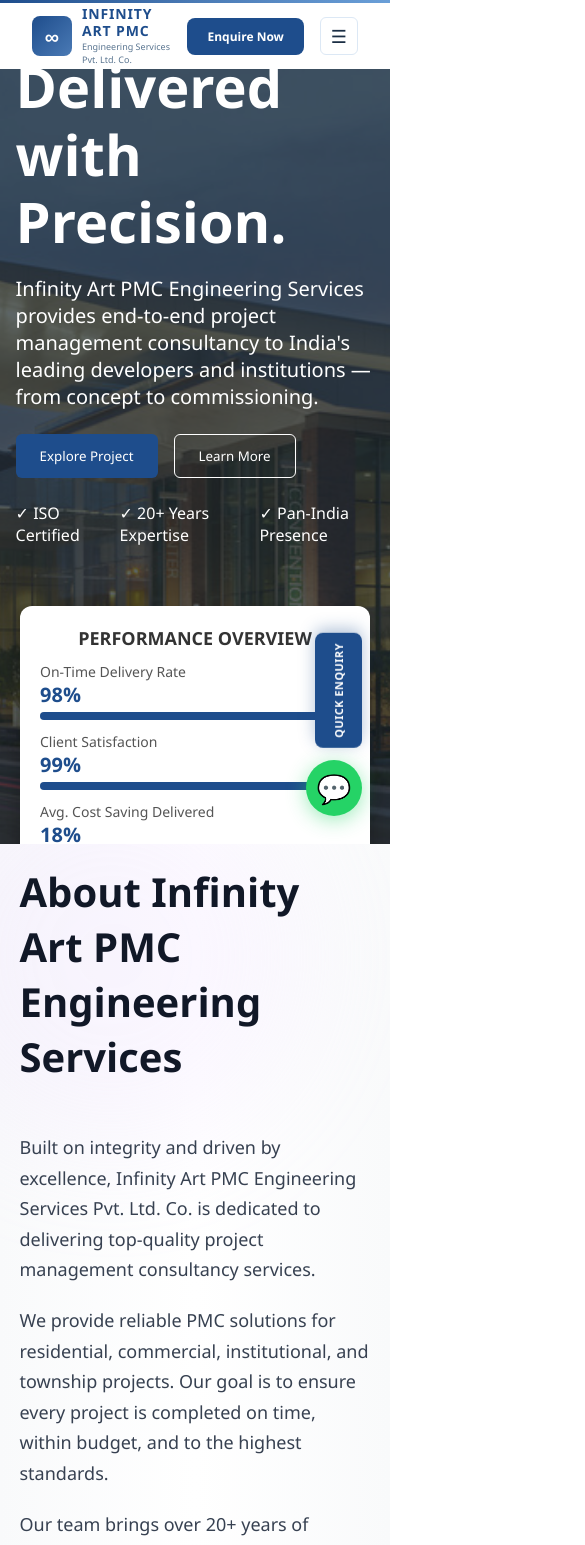
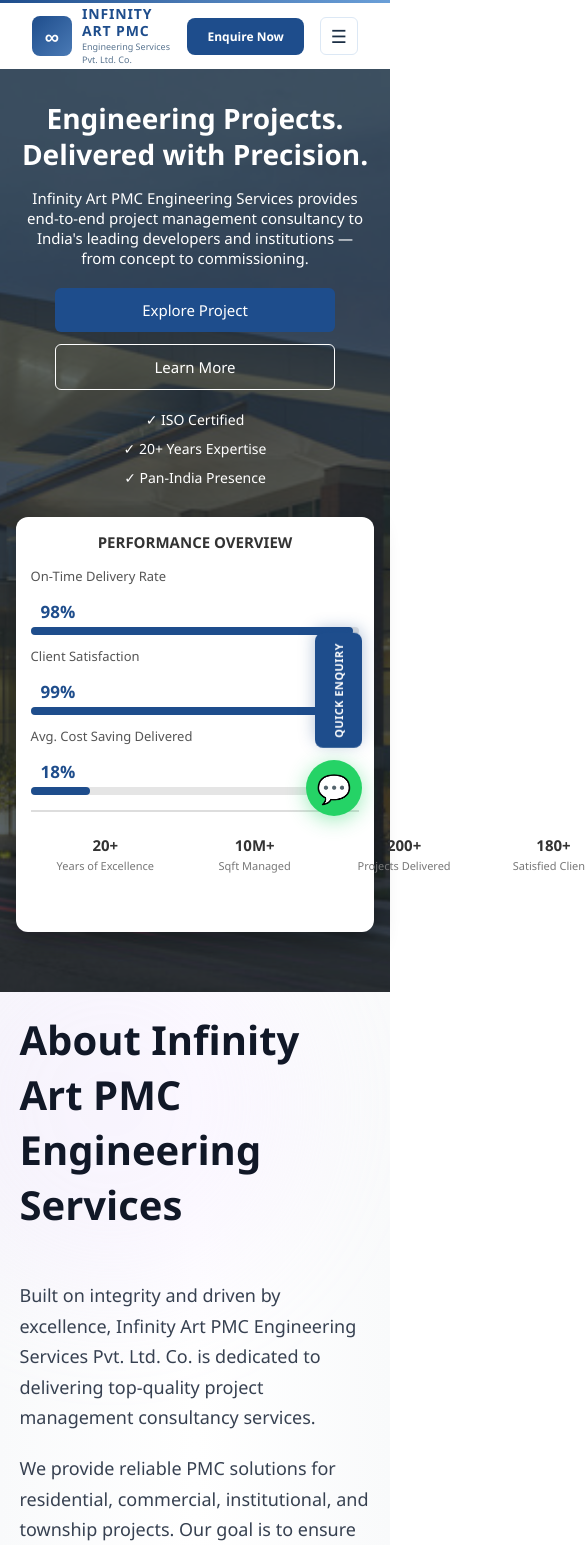
Before and after one commit to mumbaiops45/Infinityart, a Next.js app: page / in a window 390 px wide. Shown: the top 1545 px of the page, 585 px wide, since content can reach past the window. Built offline with nearby package versions, Linux system fonts and the light colour scheme.

Commit message:
Hero sections responsive

```diff
--- a/app/page.jsx
+++ b/app/page.jsx
@@ -250,28 +250,15 @@
         ></div>
 
 
-        <div className="herostly"
-        // style={{
-        //   position: "relative",
-        //   zIndex: 10,
-        //   maxWidth: "1280px",
-        //   width: "100%",
-        //   // padding: "0 32px",
-        //   padding: '4rem 5rem',
-        //   display: "flex",
-        //   flexDirection: "row",
-        //   justifyContent: "space-between",
-        //   color: "#fff",
-        // }}
-        >
+        <div className="herostly">
 
           <div style={{
             width: window.innerWidth <= 768 ? "100%" : "50%",
           }}>
             <h1
               style={{
-                fontSize: "56px",
-                fontWeight: "bold",
+                fontSize: "42px",
+                fontWeight: "700",
                 marginTop: "78px",
                 lineHeight: "1.2",
               }}
--- a/styles/servicehome.modal.css
+++ b/styles/servicehome.modal.css
@@ -1,12 +1,11 @@
+
+
+/* Hero Section Base Styles */
 .hero-rigght {
     display: flex;
     justify-content: flex-end;
     width: 50%;
 }
-
-
-
-
 
 .performcard {
     width: 100%;
@@ -34,7 +33,6 @@
 
 .servicehome {
     max-width: 1280px;
-    /* margin: 0 auto; */
     width: 100%;
     display: grid;
     grid-template-columns: 1fr 1fr;
@@ -56,38 +54,75 @@
     padding: 4rem 5rem;
 }
 
+/* ===== RESPONSIVE FIXES FOR HERO SECTION ===== */
+
+/* Fix for main hero container on all devices */
+div[style*="position: relative"][style*="height: 100vh"] {
+    min-height: 100vh !important;
+}
+
+/* Tablet Landscape (992px to 1024px) */
 @media (max-width: 1024px) {
     .servicehome {
         grid-template-columns: 1fr 1fr;
+        gap: 40px;
+        padding: 3rem 3rem;
+    }
+
+    .herostly {
+        padding: 3rem 3rem;
+    }
+
+    .herostly h1 {
+        font-size: 48px !important;
+        margin-top: 50px !important;
     }
 
     .performcard {
-        height: 352px;
-        width: 353px;
-        position: relative;
-        left: -139px;
-        top: -1pc;
+        width: 100%;
+        max-width: 350px;
+        height: auto;
+        margin: 30px 0 0 auto;
     }
 }
 
+/* Medium Desktop (601px to 992px) */
+@media (min-width: 601px) and (max-width: 992px) {
+    .herostly {
+        padding: 3rem 2rem;
+    }
 
-@media (min-width: 601px) and (max-width: 1600px) {
-    .hero-right {
-        width: 23%;
-        justify-content: flex-end;
+    .herostly h1 {
+        font-size: 42px !important;
+    }
+
+    .hero-rigght {
+        width: 45%;
     }
 
     .performcard {
-        position: relative;
-        top: 60px;
-        height: 390px;
-        max-width: 70%;
+        max-width: 320px;
+        padding: 18px;
     }
 }
 
+/* Mobile Devices (600px and below) */
+@media (max-width: 600px) {
+    /* Fix main container */
+    div[style*="position: relative"][style*="height: 100vh"] {
+        height: auto !important;
+        min-height: 100vh !important;
+        overflow: visible !important;
+        padding: 0 0 40px 0 !important;
+    }
 
-@media (max-width: 600px) {
+    /* Fix background images */
+    img[style*="position: absolute"] {
+        height: 100% !important;
+        min-height: 100vh !important;
+    }
 
+    /* Service Home Section */
     .servicehome {
         grid-template-columns: 1fr;
         gap: 24px;
@@ -105,37 +140,343 @@
         padding: 20px 5%;
         overflow: hidden;
     }
+
+    /* Hero Section Mobile */
     .hero-rigght {
-        width: 100%;            /* Full width on mobile */
-        justify-content: center; /* Center card */
-        margin-top: 30px;
+        width: 100% !important;
+        justify-content: center !important;
+        margin-top: 30px !important;
     }
 
-    /* ✅ HERO FIX */
     .herostly {
-        flex-direction: column;   /* 👈 Yahi main fix hai */
-        padding: 20px 4%;
+        flex-direction: column !important;
+        padding: 60px 4% 40px !important;
+        height: auto !important;
+        overflow: visible !important;
     }
 
-    /* Left content full width */
     .herostly > div:first-child {
-        width: 100%;
+        width: 100% !important;
+        text-align: center !important;
     }
 
-    /* Card section full width */
     .herostly > div:last-child {
-        width: 100%;
-        justify-content: center;
-        margin-top: 30px;
+        width: 100% !important;
+        justify-content: center !important;
+        margin-top: 30px !important;
     }
 
+    /* Hero Title Mobile */
+    .herostly h1 {
+        font-size: 32px !important;
+        margin-top: 20px ;
+        line-height: 1.3 !important;
+    }
+
+    /* Hero Description Mobile */
+    .herostly p[style*="font-size: 20px"] {
+        font-size: 16px !important;
+        margin-top: 15px !important;
+        padding: 0 10px !important;
+    }
+
+    /* Hero Buttons Mobile */
+    .herostly div[style*="display: flex"][style*="gap: 16px"] {
+        flex-direction: column !important;
+        gap: 12px !important;
+        max-width: 280px !important;
+        margin: 20px auto 0 !important;
+    }
+
+    .herostly button {
+        width: 100% !important;
+        padding: 12px 20px !important;
+        font-size: 15px !important;
+    }
+
+    /* Hero Features List Mobile */
+    .herostly ul {
+        flex-direction: column !important;
+        gap: 10px !important;
+        align-items: center !important;
+        justify-content: center !important;
+        margin-top: 20px !important;
+        padding: 0 !important;
+    }
+
+    .herostly li {
+        font-size: 14px !important;
+        margin: 0 !important;
+    }
+
+    /* Performance Card Mobile */
+    .performcard {
+        width: 100% !important;
+        max-width: 340px !important;
+        height: auto !important;
+        margin: 0 auto !important;
+        padding: 18px !important;
+        left: 0 !important;
+        top: 0 !important;
+        position: relative !important;
+    }
+
+    /* Performance Title */
+    .performcard p[style*="font-size: 18px"] {
+        font-size: 16px !important;
+        margin-bottom: 15px !important;
+    }
+
+    /* Performance Items */
+    .performcard div[style*="marginBottom: 12px"] {
+        margin-bottom: 15px !important;
+    }
+
+    .performcard p[style*="color: #555"] {
+        font-size: 13px !important;
+        margin-bottom: 4px !important;
+    }
+
+    .performcard p[style*="color: #1E4D8C"][style*="font-size: 20px"] {
+        font-size: 18px !important;
+    }
+
+    /* Stats Grid - Make all 5 items visible */
+    .performcard div[style*="display: flex"][style*="marginTop: 15px"] {
+        flex-wrap: wrap !important;
+        gap: 15px !important;
+        margin-top: 15px !important;
+    }
+
+    .performcard div[style*="flex: 1"] {
+        flex: 0 0 calc(50% - 15px) !important;
+        padding: 5px !important;
+        /* min-width: 120px !important; */
+    }
+
+    /* Long text stat - make it full width */
+    .performcard div[style*="flex: 1"]:last-child {
+        /* flex: 0 0 100% !important; */
+        margin-top: 5px !important;
+    }
+
+    .performcard p[style*="font-weight: bold"][style*="font-size: 14px"] {
+        font-size: 15px !important;
+        margin-bottom: 3px !important;
+    }
+
+    .performcard span {
+        font-size: 11px !important;
+        line-height: 1.4 !important;
+    }
+
+    /* Divider */
+    .performcard hr {
+        margin: 15px 0 10px !important;
+    }
+}
+
+/* Small Mobile (480px and below) */
+@media (max-width: 480px) {
+    div[style*="position: relative"][style*="height: 100vh"] {
+        padding-bottom: 30px !important;
+    }
+
+    .herostly {
+        padding: 50px 4% 30px !important;
+    }
+
+    .herostly h1 {
+        font-size: 28px !important;
+    }
+
+    .herostly p[style*="font-size: 20px"] {
+        font-size: 15px !important;
+    }
 
     .performcard {
-        width: 100%;
-        max-width: 350px;
-        height: auto;
-        margin-top: 30px;
-        left: 0;
-        top: 0;
+        max-width: 100% !important;
+        padding: 15px !important;
+    }
+
+    .performcard div[style*="flex: 1"] {
+        padding: 8px !important;
+    }
+
+    .performcard p[style*="font-size: 18px"] {
+        font-size: 15px !important;
+    }
+
+    .performcard p[style*="font-size: 14px"] {
+        font-size: 13px !important;
+    }
+
+    .performcard p[style*="font-size: 20px"] {
+        font-size: 17px !important;
     }
 }
+
+/* Extra Small Mobile (360px and below) */
+@media (max-width: 360px) {
+    div[style*="position: relative"][style*="height: 100vh"] {
+        padding-bottom: 20px !important;
+    }
+
+    .herostly {
+        padding: 40px 4% 20px !important;
+    }
+
+    .herostly h1 {
+        font-size: 24px !important;
+    }
+
+    .herostly p[style*="font-size: 20px"] {
+        font-size: 14px !important;
+    }
+
+    .herostly button {
+        font-size: 14px !important;
+        padding: 10px !important;
+    }
+
+    .performcard {
+        padding: 12px !important;
+    }
+
+    .performcard p[style*="font-size: 18px"] {
+        font-size: 14px !important;
+    }
+
+    .performcard p[style*="font-size: 20px"] {
+        font-size: 16px !important;
+    }
+
+    .performcard p[style*="font-size: 14px"] {
+        font-size: 12px !important;
+    }
+
+    .performcard span {
+        font-size: 10px !important;
+    }
+
+    .performcard p[style*="font-weight: bold"][style*="font-size: 14px"] {
+        font-size: 14px !important;
+    }
+}
+
+/* Landscape Mode for Mobile */
+@media (max-height: 600px) and (orientation: landscape) {
+    div[style*="position: relative"][style*="height: 100vh"] {
+        height: auto !important;
+        min-height: 100vh !important;
+        padding-bottom: 30px !important;
+    }
+
+    .herostly {
+        padding: 40px 4% 30px !important;
+    }
+
+    .herostly h1 {
+        margin-top: 10px ;
+        font-size: 30px ;
+    }
+
+    .performcard {
+        margin-top: 78px ;
+        max-width: 360px !important;
+    }
+}
+
+/* Dark Mode Support */
+@media (prefers-color-scheme: dark) {
+    .performcard {
+        background-color: #1a1f2c !important;
+    }
+
+    .performcard p[style*="color: #333"] {
+        color: #e5e7eb !important;
+    }
+
+    .performcard p[style*="color: #555"] {
+        color: #9ca3af !important;
+    }
+
+    .performcard p[style*="color: #1E4D8C"] {
+        color: #8ab3ff !important;
+    }
+
+    .performcard span {
+        color: #9ca3af !important;
+    }
+
+    .performcard div[style*="background-color: #e5e5e5"] {
+        background-color: #2f3542 !important;
+    }
+
+    .performcard hr {
+        border-color: #2f3542 !important;
+    }
+}
+
+/* Tablet Specific Fixes */
+@media (min-width: 768px) and (max-width: 1024px) {
+    .hero-rigght {
+        width: 45% !important;
+    }
+
+    .performcard {
+        max-width: 320px !important;
+        margin: 40px 0 0 auto !important;
+    }
+
+    .herostly h1 {
+        font-size: 42px !important;
+        margin-top: 60px !important;
+    }
+
+    .herostly p[style*="font-size: 20px"] {
+        font-size: 18px !important;
+    }
+}
+
+/* Ensure all content is visible */
+.herostly,
+.performcard,
+.herostly > div,
+.herostly h1,
+.herostly p,
+.herostly ul,
+.herostly li {
+    visibility: visible !important;
+    opacity: 1 !important;
+}
+
+.herostly button:hover {
+    transform: translateY(-2px);
+    transition: all 0.3s ease;
+}
+
+.herostly button:first-child:hover {
+    background-color: #153b6b !important;
+    box-shadow: 0 10px 20px rgba(30, 77, 140, 0.3);
+}
+
+.herostly button:last-child:hover {
+    background-color: rgba(255, 255, 255, 0.1) !important;
+}
+
+/* Animation for performance card */
+@keyframes fadeInUp {
+    from {
+        opacity: 0;
+        transform: translateY(20px);
+    }
+    to {
+        opacity: 1;
+        transform: translateY(0);
+    }
+}
+
+.performcard {
+    animation: fadeInUp 0.6s ease forwards;
+}
```
